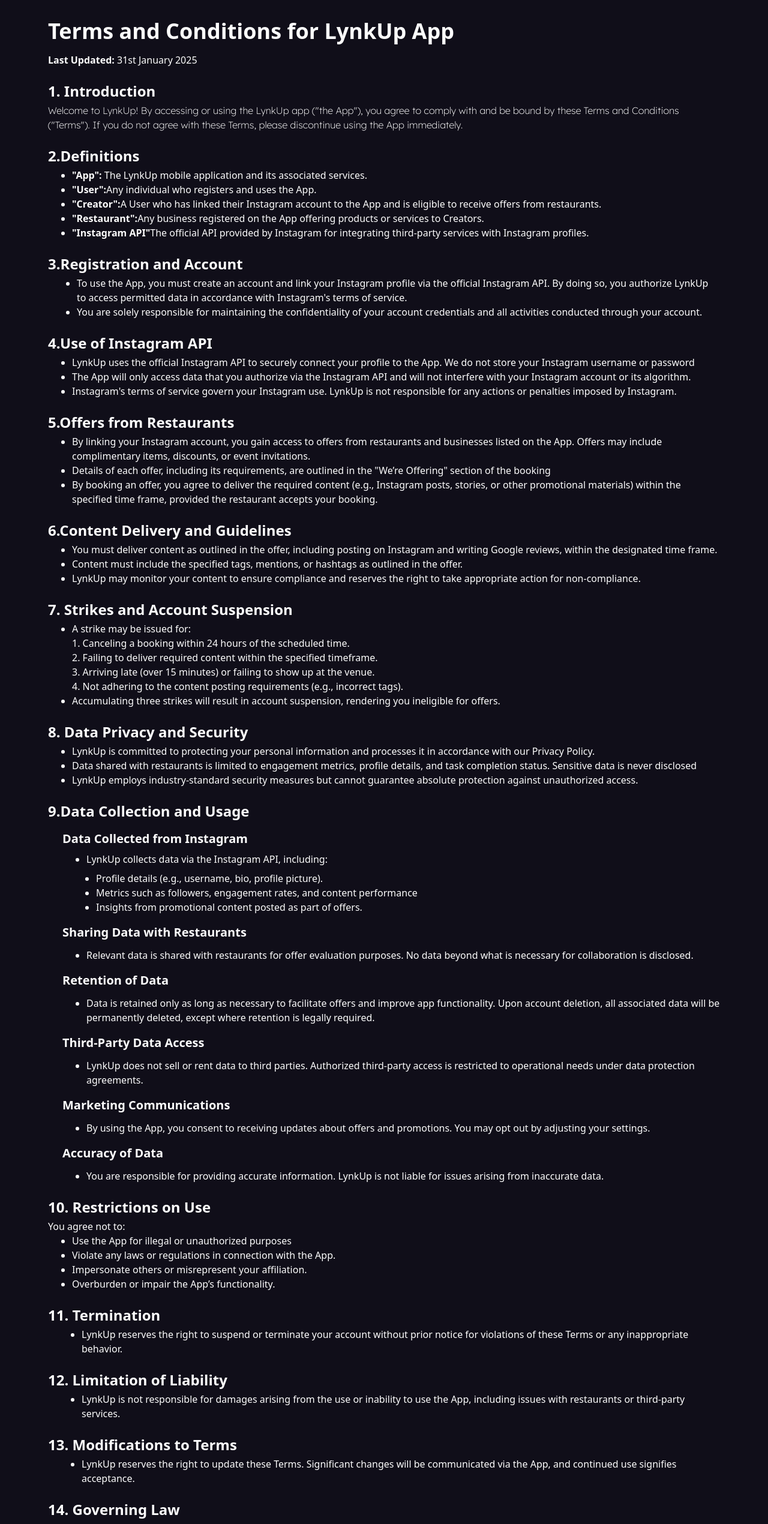
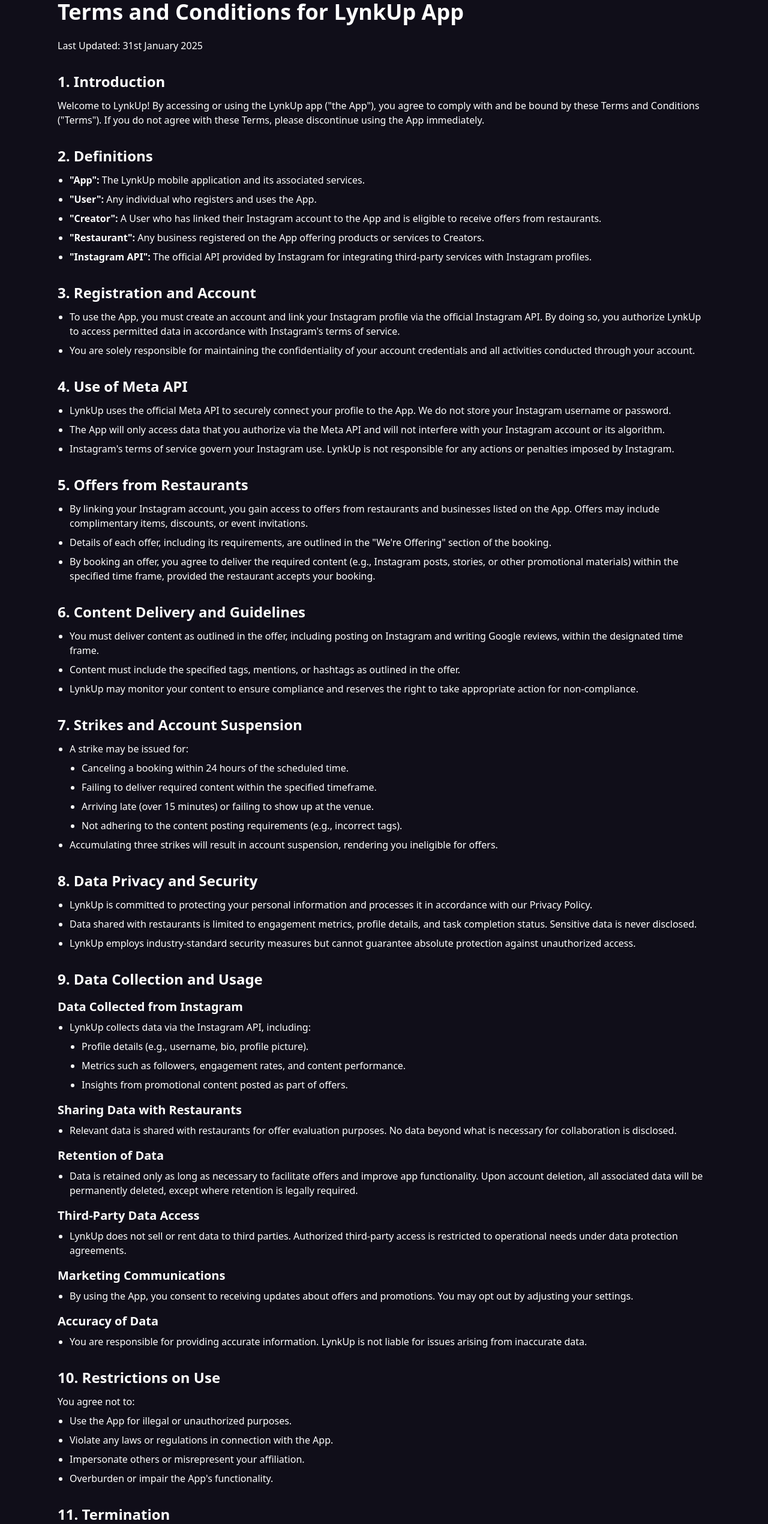
Before and after one commit to Mohitduaa/Lynkup, a React (Create React App) app: page /privacy in a window 1280 px wide. Shown: the part 80-2620 px from the top of the page at 60% size. Built offline with nearby package versions, Linux system fonts and the light colour scheme; a web font is replaced by a local one.

Commit message:
all done

```diff
--- a/src/Components/Campain.jsx
+++ b/src/Components/Campain.jsx
@@ -8,7 +8,7 @@
       whileInView={{ opacity: 1, y: 0 }} // Animates when in view
       transition={{ duration: 2, ease: "easeOut" }}
       viewport={{ once: true }} // Animation triggers only once
-      className="py-16 text-center px-6 md:px-20"
+      className="py-16 text-center px-6 md:px-20 bg-[#272530]"
     >
       <motion.h1
         initial={{ opacity: 0, y: 50 }}
--- a/src/Components/Navbaar.jsx
+++ b/src/Components/Navbaar.jsx
@@ -40,11 +40,10 @@
 
           <div className="hidden lg:block">
             <ul className="flex gap-3">
-              <Link className="font-normal font-quicksand text-[14px] lg:text-[17px] text-[#100E19]  px-[8px] py-[4px] rounded-lg cursor-pointer">Businesses</Link>
-              <Link to="Creators"  smooth={true}  duration={500} className="font-normal font-quicksand text-[14px] lg:text-[17px] text-[#100E19]  px-[8px] py-[4px] rounded-lg cursor-pointer font-bold">Creators</Link>
+              <Link to="Businesses" smooth={true}  duration={500} className="font-normal font-quicksand text-[14px] lg:text-[17px] text-[#100E19]  px-[8px] py-[4px] rounded-lg cursor-pointer">Businesses</Link>
+              <Link to="Creators"  smooth={true}  duration={500} className="font-normal font-quicksand text-[14px] lg:text-[17px] text-[#100E19]  px-[8px] py-[4px] rounded-lg cursor-pointer ">Creators</Link>
               <Link to="Features"  smooth={true}  duration={500}  className="font-normal font-quicksand text-[14px] lg:text-[17px] text-[#100E19]  px-[8px] py-[4px] rounded-lg cursor-pointer">Our Features</Link>
               <Link to="Download"  smooth={true}  duration={500} className="font-normal font-quicksand text-[14px] lg:text-[17px] text-[#100E19]  px-[8px] py-[4px] rounded-lg cursor-pointer"> Download App</Link>
-
               <NavLink to="http://admin.lynkup.co.in" className="font-normal font-quicksand text-[14px] lg:text-[16px] text-white bg-[#100E19] px-[8px] py-[6px] rounded-lg cursor-pointer" >Login as Business </NavLink>
             </ul>
           </div>
@@ -84,7 +83,7 @@
           <div className="lg:hidden bg-[#100E19] text-white shadow-md">
             <ul className="flex flex-col gap-3 px-4 py-4">
 
-                <Link  className="font-normal font-quicksand text-[14px] md:text-[17px] cursor-pointer">Businesses</Link>
+                <Link to="Businesses" smooth={true}  duration={500} className="font-normal font-quicksand text-[14px] md:text-[17px] cursor-pointer">Businesses</Link>
                 <Link to="Creators"  smooth={true}  duration={500} className="font-normal font-quicksand text-[14px] md:text-[17px] cursor-pointer">Creators</Link>
                 <Link to="Features"  smooth={true}  duration={500}  className="font-normal font-quicksand text-[14px] md:text-[17px] cursor-pointer">Our Features</Link>
                 <Link to="Download"  smooth={true}  duration={500}  className="font-normal font-quicksand text-[14px] md:text-[17px] cursor-pointer">Download App</Link>
--- a/src/Components/Priviacyandcookies.jsx
+++ b/src/Components/Priviacyandcookies.jsx
@@ -1,144 +1,200 @@
 import React, { useEffect } from "react";
 import { useLocation } from "react-router-dom";
-const Priviacyandcookies = () => {
+
+const PrivacyAndCookies = () => {
   const location = useLocation();
 
   useEffect(() => {
     window.scrollTo(0, 0);
   }, [location.pathname]);
+
   return (
-    <div className="pt-28 pb-20 px-20  ">
-      <h1 className="text-4xl font-bold mb-4">Terms and Conditions for LynkUp App</h1>
-      <p className="mb-6">
-      <strong className="text-base">Last Updated:</strong> 31st January 2025
+    <div className="max-w-6xl mx-auto px-4 sm:px-6 lg:px-8 py-12 md:py-20">
+      <div className="prose prose-lg max-w-none">
+        <h1 className="text-3xl sm:text-4xl font-bold text-white mb-6">
+          Terms and Conditions for LynkUp App
+        </h1>
+
+        <p className="text-white mb-8">
+          <strong className="font-medium">Last Updated:</strong> 31st January 2025
         </p>
 
-      <h2 className="text-2xl font-poppins font-semibold mt-6 mb-1">1. Introduction</h2>
-      <p className="mb-4 font-Lexend font-extralight">
+        <div className="space-y-8">
+          <section>
+            <h2 className="text-2xl font-semibold text-white mb-3">1. Introduction</h2>
+            <p className="text-white">
               Welcome to LynkUp! By accessing or using the LynkUp app ("the App"), you agree to comply with and be bound by these Terms and Conditions ("Terms"). If you do not agree with these Terms, please discontinue using the App immediately.
             </p>
-      <h2 className="text-2xl font-poppins font-semibold mt-6 mb-1">2.Definitions</h2>
-      <ul className="list-disc pl-10 mb-3">
+          </section>
+
+          <section>
+            <h2 className="text-2xl font-semibold text-white mb-3">2. Definitions</h2>
+            <ul className="list-disc pl-5 space-y-2 text-white">
               <li><strong>"App":</strong> The LynkUp mobile application and its associated services.</li>
-        <li><strong>"User":</strong>Any individual who registers and uses the App.</li>
-        <li><strong>"Creator":</strong>A User who has linked their Instagram account to the App and is eligible to receive offers from restaurants.</li>
-        <li><strong>"Restaurant":</strong>Any business registered on the App offering products or services to Creators.</li>
-        <li><strong>"Instagram API"</strong>The official API provided by Instagram for integrating third-party services with Instagram profiles.</li>
+              <li><strong>"User":</strong> Any individual who registers and uses the App.</li>
+              <li><strong>"Creator":</strong> A User who has linked their Instagram account to the App and is eligible to receive offers from restaurants.</li>
+              <li><strong>"Restaurant":</strong> Any business registered on the App offering products or services to Creators.</li>
+              <li><strong>"Instagram API":</strong> The official API provided by Instagram for integrating third-party services with Instagram profiles.</li>
             </ul>
+          </section>
 
-      <h2 className="text-2xl font-poppins font-semibold mt-6 mb-1">3.Registration and Account</h2>
-
-      <ul className="list-disc pl-12 mb-4 ">
+          <section>
+            <h2 className="text-2xl font-semibold text-white mb-3">3. Registration and Account</h2>
+            <ul className="list-disc pl-5 space-y-2 text-white">
               <li>To use the App, you must create an account and link your Instagram profile via the official Instagram API. By doing so, you authorize LynkUp to access permitted data in accordance with Instagram's terms of service.</li>
               <li>You are solely responsible for maintaining the confidentiality of your account credentials and all activities conducted through your account.</li>
+            </ul>
+          </section>
 
-      </ul>
-
-      <h2 className="text-2xl font-poppins font-semibold mt-6 mb-1">4.Use of Instagram API</h2>
-      <ul className="list-disc pl-10 mb-4 ">
-        <li>LynkUp uses the official Instagram API to securely connect your profile to the App. We do not store your Instagram username or password</li>
-        <li>The App will only access data that you authorize via the Instagram API and will not interfere with your Instagram account or its algorithm.</li>
+          <section>
+            <h2 className="text-2xl font-semibold text-white mb-3">4. Use of Meta API</h2>
+            <ul className="list-disc pl-5 space-y-2 text-white">
+              <li>LynkUp uses the official Meta API to securely connect your profile to the App. We do not store your Instagram username or password.</li>
+              <li>The App will only access data that you authorize via the Meta API and will not interfere with your Instagram account or its algorithm.</li>
               <li>Instagram's terms of service govern your Instagram use. LynkUp is not responsible for any actions or penalties imposed by Instagram.</li>
             </ul>
+          </section>
 
-      <h2 className="text-2xl font-poppins font-semibold mt-6 mb-1">5.Offers from Restaurants</h2>
-      <ul className="list-disc pl-10 mb-4 ">
+          <section>
+            <h2 className="text-2xl font-semibold text-white mb-3">5. Offers from Restaurants</h2>
+            <ul className="list-disc pl-5 space-y-2 text-white">
               <li>By linking your Instagram account, you gain access to offers from restaurants and businesses listed on the App. Offers may include complimentary items, discounts, or event invitations.</li>
-        <li>Details of each offer, including its requirements, are outlined in the "We’re Offering" section of the booking</li>
+              <li>Details of each offer, including its requirements, are outlined in the "We're Offering" section of the booking.</li>
               <li>By booking an offer, you agree to deliver the required content (e.g., Instagram posts, stories, or other promotional materials) within the specified time frame, provided the restaurant accepts your booking.</li>
             </ul>
+          </section>
 
-      <h2 className="text-2xl font-poppins font-semibold mt-6 mb-1">6.Content Delivery and Guidelines</h2>
-      <ul className="list-disc pl-10 mb-4 ">
+          <section>
+            <h2 className="text-2xl font-semibold text-white mb-3">6. Content Delivery and Guidelines</h2>
+            <ul className="list-disc pl-5 space-y-2 text-white">
               <li>You must deliver content as outlined in the offer, including posting on Instagram and writing Google reviews, within the designated time frame.</li>
               <li>Content must include the specified tags, mentions, or hashtags as outlined in the offer.</li>
               <li>LynkUp may monitor your content to ensure compliance and reserves the right to take appropriate action for non-compliance.</li>
             </ul>
+          </section>
 
-      <h2 className="text-2xl font-poppins font-semibold mt-6 mb-1">7.  Strikes and Account Suspension</h2>
-      <ul className="list-disc pl-10 mb-4 ">
+          <section>
+            <h2 className="text-2xl font-semibold text-white mb-3">7. Strikes and Account Suspension</h2>
+            <ul className="list-disc pl-5 space-y-2 text-white">
               <li>A strike may be issued for:</li>
-          <ul>
-            <li>1. Canceling a booking within 24 hours of the scheduled time.</li>
-            <li>2. Failing to deliver required content within the specified timeframe.</li>
-            <li>3. Arriving late (over 15 minutes) or failing to show up at the venue.</li>
-            <li>4. Not adhering to the content posting requirements (e.g., incorrect tags).</li>
-
+              <ul className="list-disc pl-5 mt-2 space-y-2">
+                <li>Canceling a booking within 24 hours of the scheduled time.</li>
+                <li>Failing to deliver required content within the specified timeframe.</li>
+                <li>Arriving late (over 15 minutes) or failing to show up at the venue.</li>
+                <li>Not adhering to the content posting requirements (e.g., incorrect tags).</li>
               </ul>
               <li>Accumulating three strikes will result in account suspension, rendering you ineligible for offers.</li>
             </ul>
+          </section>
 
-      <h2 className="text-2xl font-poppins font-semibold mt-6 mb-1">8. Data Privacy and Security</h2>
-      <ul className="list-disc pl-10 mb-4 ">
+          <section>
+            <h2 className="text-2xl font-semibold text-white mb-3">8. Data Privacy and Security</h2>
+            <ul className="list-disc pl-5 space-y-2 text-white">
               <li>LynkUp is committed to protecting your personal information and processes it in accordance with our Privacy Policy.</li>
-        <li>Data shared with restaurants is limited to engagement metrics, profile details, and task completion status. Sensitive data is never disclosed</li>
+              <li>Data shared with restaurants is limited to engagement metrics, profile details, and task completion status. Sensitive data is never disclosed.</li>
               <li>LynkUp employs industry-standard security measures but cannot guarantee absolute protection against unauthorized access.</li>
             </ul>
+          </section>
 
-      <h2 className="text-2xl font-poppins font-semibold mt-6 mb-1">9.Data Collection and Usage</h2>
-      <h1 className="text-xl font-poppins font-semibold mt-4 mb-2 ml-6">Data Collected from Instagram</h1>
-      <ul className="list-disc pl-16 mb-2 ">
+          <section>
+            <h2 className="text-2xl font-semibold text-white mb-3">9. Data Collection and Usage</h2>
+
+            <h3 className="text-xl font-semibold text-white mt-4 mb-2">Data Collected from Instagram</h3>
+            <ul className="list-disc pl-5 space-y-2 text-white">
               <li>LynkUp collects data via the Instagram API, including:</li>
+              <ul className="list-disc pl-5 mt-2 space-y-2">
+                <li>Profile details (e.g., username, bio, profile picture).</li>
+                <li>Metrics such as followers, engagement rates, and content performance.</li>
+                <li>Insights from promotional content posted as part of offers.</li>
               </ul>
-          <ul className="list-disc pl-20 ">
-            <li className="list-disc">Profile details (e.g., username, bio, profile picture).</li>
-            <li className="list-disc">Metrics such as followers, engagement rates, and content performance</li>
-            <li className="list-disc">Insights from promotional content posted as part of offers.</li>
+            </ul>
 
-          </ul>
-      <h1 className="text-xl font-poppins font-semibold mt-4 mb-3 ml-6">Sharing Data with Restaurants</h1>
-      <ul className="list-disc pl-16 mb-4 ">
+            <h3 className="text-xl font-semibold text-white mt-4 mb-2">Sharing Data with Restaurants</h3>
+            <ul className="list-disc pl-5 space-y-2 text-white">
               <li>Relevant data is shared with restaurants for offer evaluation purposes. No data beyond what is necessary for collaboration is disclosed.</li>
             </ul>
-      <h1 className="text-xl font-poppins font-semibold mt-4 mb-3 ml-6">Retention of Data</h1>
-      <ul className="list-disc pl-16 mb-4 ">
+
+            <h3 className="text-xl font-semibold text-white mt-4 mb-2">Retention of Data</h3>
+            <ul className="list-disc pl-5 space-y-2 text-white">
               <li>Data is retained only as long as necessary to facilitate offers and improve app functionality. Upon account deletion, all associated data will be permanently deleted, except where retention is legally required.</li>
             </ul>
-      <h1 className="text-xl font-poppins font-semibold mt-4 mb-3 ml-6">Third-Party Data Access</h1>
-      <ul className="list-disc pl-16 mb-4 ">
+
+            <h3 className="text-xl font-semibold text-white mt-4 mb-2">Third-Party Data Access</h3>
+            <ul className="list-disc pl-5 space-y-2 text-white">
               <li>LynkUp does not sell or rent data to third parties. Authorized third-party access is restricted to operational needs under data protection agreements.</li>
             </ul>
-      <h1 className="text-xl font-poppins font-semibold mt-4 mb-3 ml-6">Marketing Communications</h1>
-      <ul className="list-disc pl-16 mb-4 ">
+
+            <h3 className="text-xl font-semibold text-white mt-4 mb-2">Marketing Communications</h3>
+            <ul className="list-disc pl-5 space-y-2 text-white">
               <li>By using the App, you consent to receiving updates about offers and promotions. You may opt out by adjusting your settings.</li>
             </ul>
-      <h1 className="text-xl font-poppins font-semibold mt-4 mb-3 ml-6">Accuracy of Data</h1>
-      <ul className="list-disc pl-16 mb-4 ">
+
+            <h3 className="text-xl font-semibold text-white mt-4 mb-2">Accuracy of Data</h3>
+            <ul className="list-disc pl-5 space-y-2 text-white">
               <li>You are responsible for providing accurate information. LynkUp is not liable for issues arising from inaccurate data.</li>
             </ul>
-      <h2 className="text-2xl font-poppins font-semibold mt-6 mb-1">10. Restrictions on Use</h2>
-      <h3>You agree not to:</h3>
-      <ul className="list-disc pl-10 mb-4 ">
-        <li>Use the App for illegal or unauthorized purposes</li>
+          </section>
+
+          <section>
+            <h2 className="text-2xl font-semibold text-white mb-3">10. Restrictions on Use</h2>
+            <p className="text-white mb-2">You agree not to:</p>
+            <ul className="list-disc pl-5 space-y-2 text-white">
+              <li>Use the App for illegal or unauthorized purposes.</li>
               <li>Violate any laws or regulations in connection with the App.</li>
               <li>Impersonate others or misrepresent your affiliation.</li>
-        <li>Overburden or impair the App’s functionality.</li>
+              <li>Overburden or impair the App's functionality.</li>
             </ul>
-      <h2 className="text-2xl font-poppins font-semibold mt-6 mb-1">11. Termination</h2>
-      <ul className="list-disc pl-14 mb-4 ">
+          </section>
+
+          <section>
+            <h2 className="text-2xl font-semibold text-white mb-3">11. Termination</h2>
+            <ul className="list-disc pl-5 space-y-2 text-white">
               <li>LynkUp reserves the right to suspend or terminate your account without prior notice for violations of these Terms or any inappropriate behavior.</li>
             </ul>
+          </section>
 
-      <h2 className="text-2xl font-poppins font-semibold mt-6 mb-1">12. Limitation of Liability</h2>
-      <ul className="list-disc pl-14 mb-4 ">
-        <li>LynkUp is not responsible for damages arising from the use or inability to use the App, including issues with restaurants or third-party services.</li>
+          <section>
+            <h2 className="text-2xl font-semibold text-white mb-3">12. Limitation of Liability</h2>
+            <p className="text-white mb-4">
+              LynkUp is not responsible for damages arising from the use or inability to use the App, including issues with restaurants or third-party services.
+            </p>
+
+            <h3 className="text-xl font-semibold text-white mt-4 mb-2">12.1 Responsibility for Restaurant and Cloud Kitchen Selection</h3>
+            <ul className="list-disc pl-5 space-y-2 text-white">
+              <li>LynkUp provides a platform for users to discover and engage with restaurants and cloud kitchens. However, we are not responsible for the businesses you choose to interact with. Any issues, disputes, or concerns that arise between you and a restaurant or cloud kitchen are solely between you and the respective establishment. LynkUp holds no liability for their actions, policies, or services.</li>
             </ul>
 
-      <h2 className="text-2xl font-poppins font-semibold mt-6 mb-1">13. Modifications to Terms</h2>
-      <ul className="list-disc pl-14 mb-4 ">
-        <li>LynkUp reserves the right to update these Terms. Significant changes will be communicated via the App, and continued use signifies acceptance.</li>
+            <h3 className="text-xl font-semibold text-white mt-4 mb-2">12.2 Food Quality and Health Concerns</h3>
+            <ul className="list-disc pl-5 space-y-2 text-white">
+              <li>LynkUp does not guarantee the quality, safety, or hygiene standards of the food provided by restaurants and cloud kitchens listed on our App. If you experience any adverse health effects, foodborne illnesses, or dissatisfaction with food quality, the responsibility lies solely with the restaurant or cloud kitchen. LynkUp is not accountable for any health-related concerns or damages resulting from consuming food obtained through our platform.</li>
             </ul>
-      <h2 className="text-2xl font-poppins font-semibold mt-6 mb-1">14. Governing Law</h2>
-      <ul className="list-disc pl-14 mb-4 ">
+          </section>
+
+          <section>
+            <h2 className="text-2xl font-semibold text-white mb-3">13. Modifications to Terms</h2>
+            <ul className="list-disc pl-5 space-y-2 text-white">
+              <li>LynkUp reserves the right to update these Terms at any time. Significant changes will be communicated via the App, and continued use signifies acceptance of the revised Terms.</li>
+            </ul>
+          </section>
+
+          <section>
+            <h2 className="text-2xl font-semibold text-white mb-3">14. Governing Law</h2>
+            <ul className="list-disc pl-5 space-y-2 text-white">
               <li>These Terms are governed by the laws of India. Any disputes are subject to the exclusive jurisdiction of the courts in India.</li>
             </ul>
-      <h2 className="text-2xl font-poppins font-semibold mt-6 mb-1">15. Contact Us</h2>
-      <ul className="list-disc pl-14 mb-4 ">
-        <li>For any questions or concerns, contact us at: lynkupindia@gmail.com</li>
+          </section>
+
+          <section>
+            <h2 className="text-2xl font-semibold text-white mb-3">15. Contact Us</h2>
+            <ul className="list-disc pl-5 space-y-2 text-white">
+              <li>For any questions or concerns, contact us at:</li>
+              <li>Email: lynkupindia@gmail.com</li>
             </ul>
-
+          </section>
+        </div>
+      </div>
     </div>
   );
 };
 
-export default Priviacyandcookies;
+export default PrivacyAndCookies;
--- a/src/Components/Resturant.jsx
+++ b/src/Components/Resturant.jsx
@@ -25,7 +25,7 @@
 
 const RestaurantSteps = () => {
   return (
-    <div className="bg-[#272530] py-16 px-4 md:px-20">
+    <div className=" py-16 px-4 md:px-20">
       <h2 className="text-center text-white text-3xl md:text-4xl font-bold mb-12 font-quicksand ">
         How to use LynkUp for restaurants?
       </h2>
```
Also changed, not shown: src/App.js (+10 -1 lines), src/Components/AppPromotion.jsx (+5 -3 lines), src/Components/Appfeatures.jsx (+4 -4 lines), src/Components/Commitments.jsx (+17 -18 lines), src/Components/HeroSection.jsx (+54 -9 lines), src/Components/Howitworks.jsx (+9 -7 lines), 1 other file (tests, documents, lock files or other folders). Lines whose indentation alone changed are shown as unchanged.
